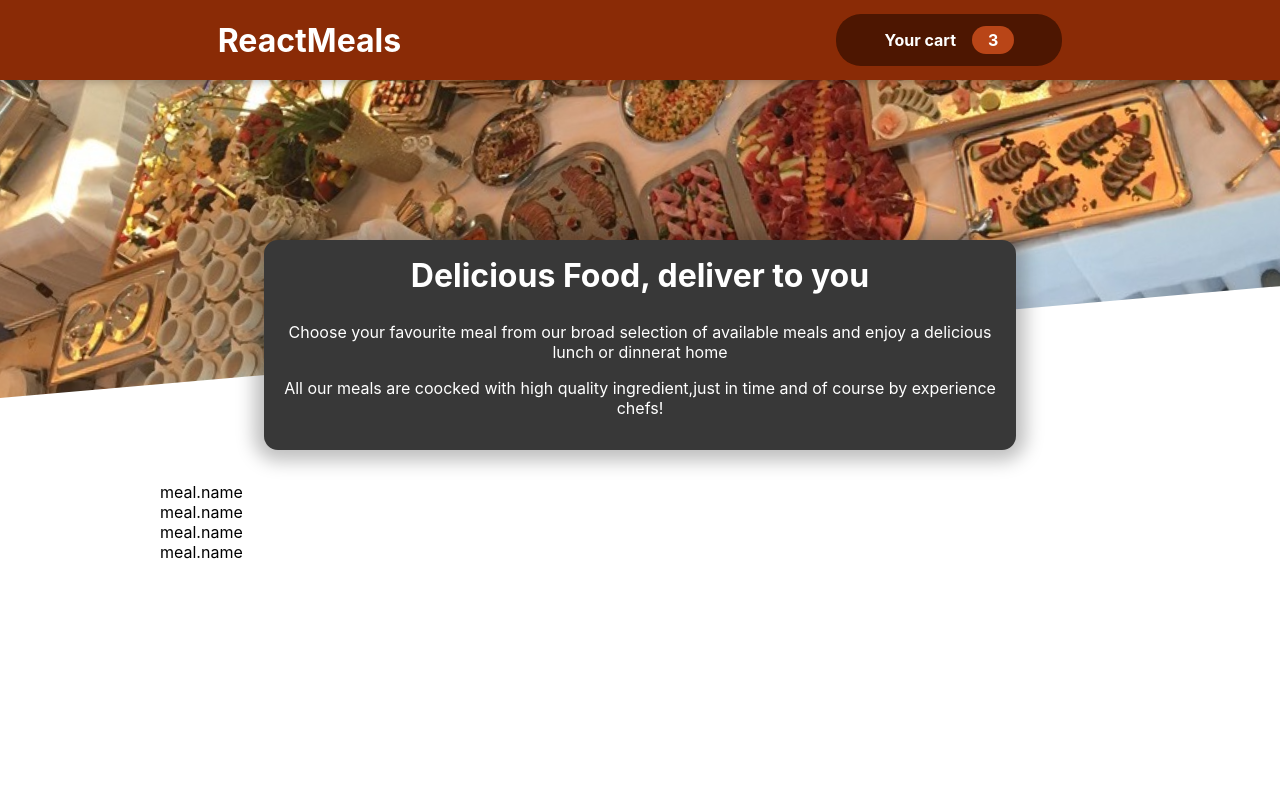
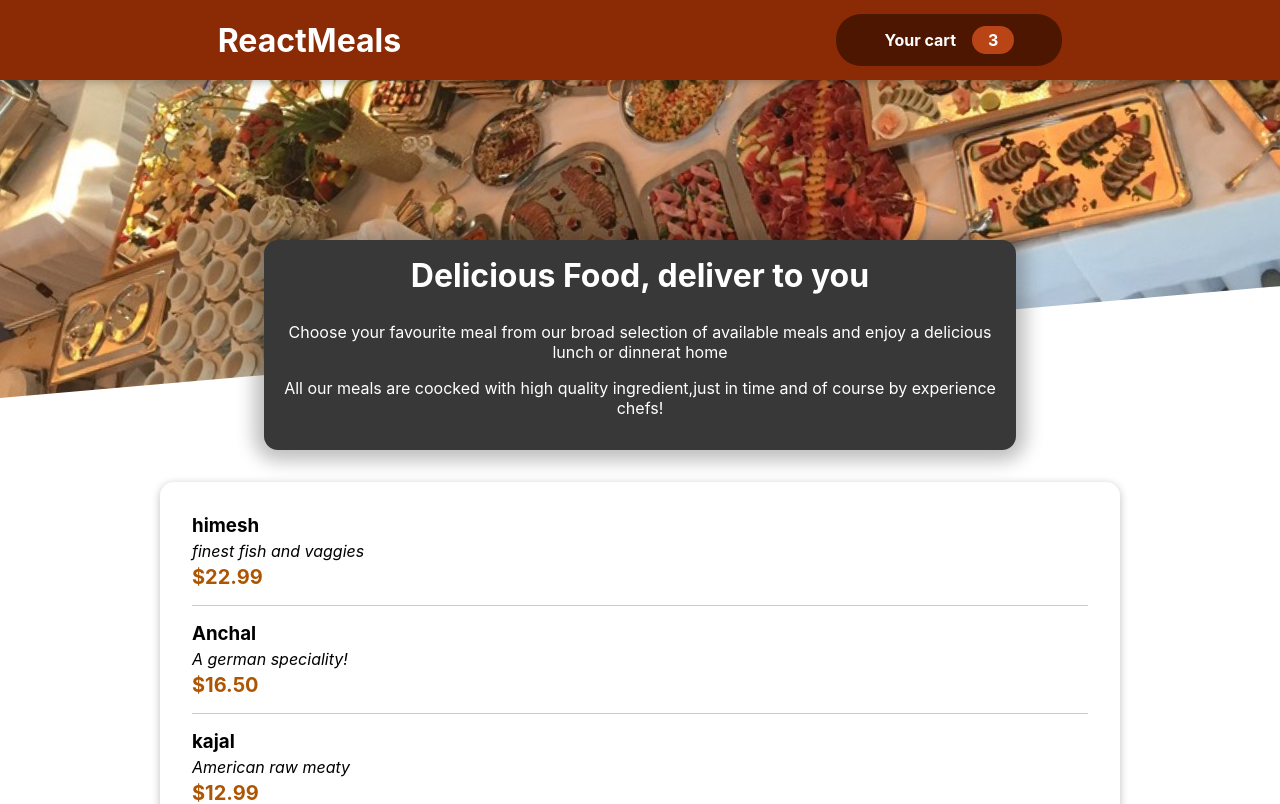
Before and after one commit to 99himesh/RENSTURENT-WEBSITE, a React (Create React App) app in the folder resturent/: page / in a window 1280 px wide. Shown: the top 804 px of the page. Built offline with nearby package versions, Linux system fonts and the light colour scheme.

Commit message:
resturent website task 3

```diff
--- a/resturent/src/component/Meels/AvailableMeals.js
+++ b/resturent/src/component/Meels/AvailableMeals.js
@@ -1,4 +1,7 @@
- import classes from './AvailableMeals.module.css'
+
+import Card from '../UI/Card';
+import classes from './AvailableMeals.module.css'
+import MealItem from './MealItem/MealItem';
 const DUMMY_MEALS=[
  {
     id:'m1',
@@ -28,11 +31,19 @@
 
 
 const AvailableMeals=()=>{
-   const mealList=DUMMY_MEALS.map(meal=> <li>meal.name</li>);
+   const mealList=DUMMY_MEALS.map(meal=>(
+       <MealItem
+        key={meal.id}
+       name={meal.name}
+       description={meal.description}
+       price={meal.price}
+       />
+       ));
     return <section className={classes.meals}>
-        <ul>
-            {mealList}
-        </ul>
+
+        <Card>
+        <ul>{mealList}</ul>
+        </Card>
     </section>
 
 }
--- /dev/null
+++ b/resturent/src/component/Meels/MealItem/MealItem.js
@@ -0,0 +1,16 @@
+import classes from './MealItem.module.css';
+
+
+const MealItem =props=>{
+    const price=`$${props.price.toFixed(2)}`;
+      return <li className={classes.meal}>
+           <div>
+            <h3>{props.name}</h3>
+            <div className={classes.description}>{props.description}</div>
+            <div className={classes.price}>{price}</div>
+
+           </div>
+      </li>
+}
+
+export default MealItem;
--- /dev/null
+++ b/resturent/src/component/Meels/MealItem/MealItem.module.css
@@ -0,0 +1,22 @@
+.meal {
+    display: flex;
+    justify-content: space-between;
+    margin: 1rem;
+    padding-bottom: 1rem;
+    border-bottom: 1px solid #ccc;
+  }
+
+  .meal h3 {
+    margin: 0 0 0.25rem 0;
+  }
+
+  .description {
+    font-style: italic;
+  }
+
+  .price {
+    margin-top: 0.25rem;
+    font-weight: bold;
+    color: #ad5502;
+    font-size: 1.25rem;
+  }
--- /dev/null
+++ b/resturent/src/component/UI/Card.js
@@ -0,0 +1,10 @@
+import classes from './Card.module.css'
+
+
+
+const Card=props=>{
+          return <div className={classes.card} >{props.children} </div>
+
+}
+
+export default Card;
--- /dev/null
+++ b/resturent/src/component/UI/Card.module.css
@@ -0,0 +1,6 @@
+.card {
+  padding: 1rem;
+  box-shadow: 0 2px 8px rgba(0, 0, 0, 0.25);
+  border-radius: 14px;
+  background-color: white;
+}
```
Also changed, not shown: resturent/src/component/Meels/MealItem/MEalItemForm.js (added).
